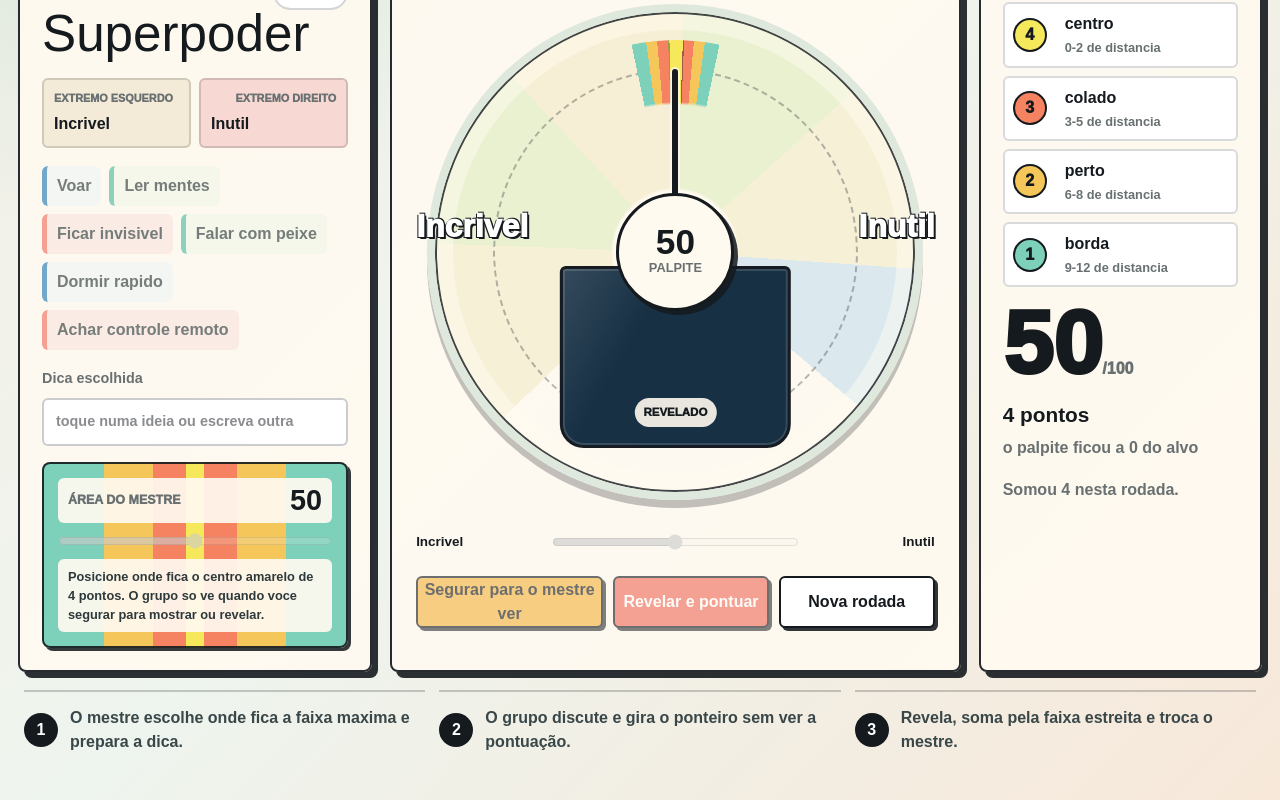
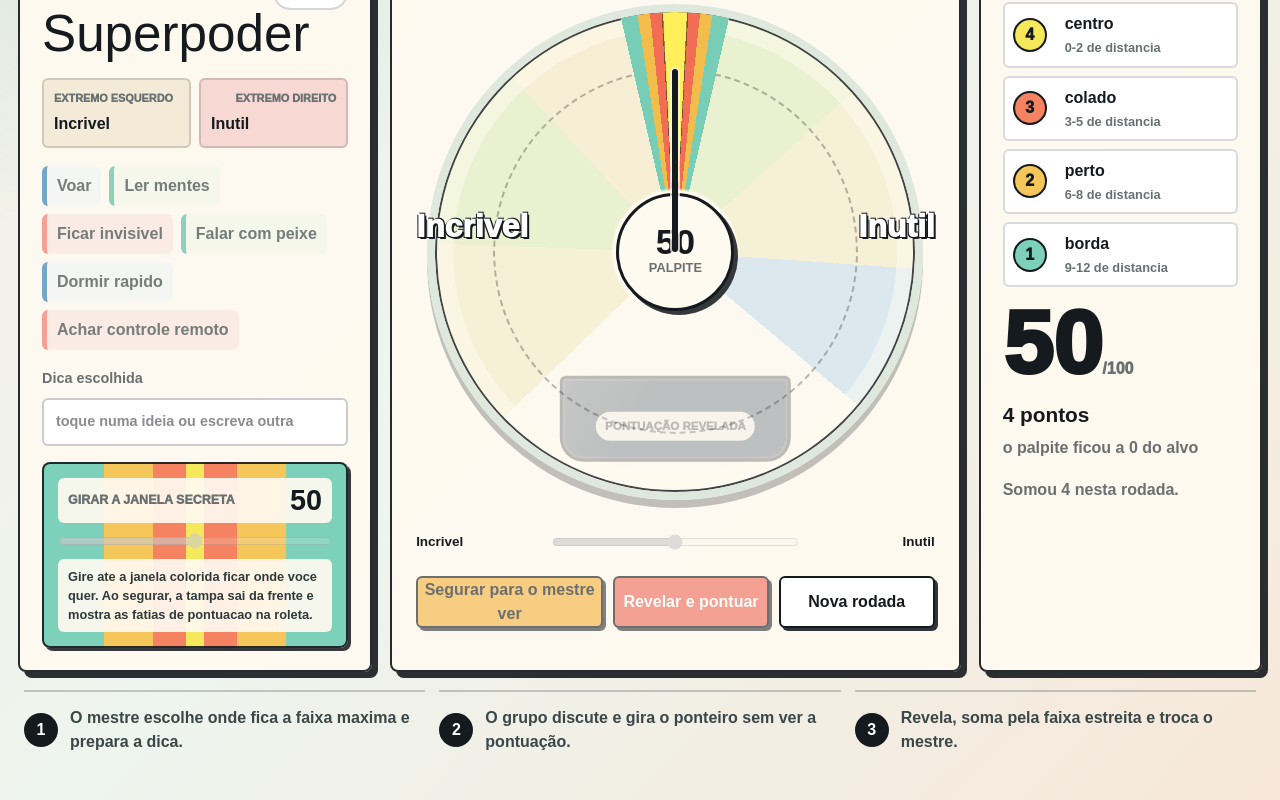
Before and after one commit to thiagwsmaia/sintonia-roleta, a Next.js app: page / in a window 1280 px wide. Both pictures are taken after a click on the button "Revelar e pontuar". Shown: the part 249-1049 px from the top of the page. Built offline with nearby package versions, Linux system fonts and the light colour scheme.

Commit message:
Reveal scoring window on wheel

```diff
--- a/app/globals.css
+++ b/app/globals.css
@@ -345,6 +345,10 @@ h2 {
   line-height: 1;
 }
 
+.master-box input[type="range"] {
+  accent-color: var(--ink);
+}
+
 .master-box small {
   padding: 8px 10px;
   border-radius: 6px;
@@ -426,24 +430,26 @@ h2 {
 
 .score-zones {
   position: absolute;
-  inset: 6%;
+  z-index: 4;
+  inset: 0;
   border-radius: 50%;
   background: conic-gradient(
-    from -12deg,
-    #7dd1bb 0deg 4deg,
-    #f5c65a 4deg 7deg,
-    #f58260 7deg 10deg,
-    #f6e85b 10deg 14deg,
-    #f58260 14deg 17deg,
-    #f5c65a 17deg 20deg,
-    #7dd1bb 20deg 24deg,
-    transparent 24deg 360deg
+    from -16deg,
+    transparent 0deg 3deg,
+    #78cdb7 3deg 7deg,
+    #f3bd4b 7deg 10deg,
+    #f16d54 10deg 13deg,
+    #fff05b 13deg 19deg,
+    #f16d54 19deg 22deg,
+    #f3bd4b 22deg 25deg,
+    #78cdb7 25deg 29deg,
+    transparent 29deg 360deg
   );
   opacity: 0;
   transform: rotate(var(--target-angle));
   transition: opacity 180ms ease;
-  -webkit-mask: radial-gradient(circle, transparent 0 49%, #000 50% 77%, transparent 78%);
-  mask: radial-gradient(circle, transparent 0 49%, #000 50% 77%, transparent 78%);
+  -webkit-mask: radial-gradient(circle, transparent 0 18%, #000 19% 88%, transparent 89%);
+  mask: radial-gradient(circle, transparent 0 18%, #000 19% 88%, transparent 89%);
 }
 
 .score-zones::after {
@@ -452,12 +458,12 @@ h2 {
   inset: 0;
   border-radius: 50%;
   background: conic-gradient(
-    from -12deg,
-    transparent 0deg 10deg,
-    rgba(21, 26, 31, 0.38) 10deg 10.35deg,
-    transparent 10.35deg 14deg,
-    rgba(21, 26, 31, 0.38) 14deg 14.35deg,
-    transparent 14.35deg 360deg
+    from -16deg,
+    transparent 0deg 12.8deg,
+    rgba(21, 26, 31, 0.48) 12.8deg 13.15deg,
+    transparent 13.15deg 18.85deg,
+    rgba(21, 26, 31, 0.48) 18.85deg 19.2deg,
+    transparent 19.2deg 360deg
   );
 }
 
@@ -469,7 +475,7 @@ h2 {
   position: absolute;
   left: 50%;
   bottom: 9%;
-  z-index: 3;
+  z-index: 6;
   display: grid;
   width: 48%;
   height: 38%;
@@ -482,6 +488,16 @@ h2 {
     linear-gradient(120deg, rgba(255, 255, 255, 0.13), transparent 34%),
     #173044;
   box-shadow: inset 0 0 0 2px rgba(255, 255, 255, 0.14);
+  transition:
+    height 180ms ease,
+    opacity 180ms ease,
+    transform 180ms ease;
+}
+
+.show-zones .privacy-shield {
+  height: 18%;
+  opacity: 0.28;
+  transform: translateX(-50%) translateY(16%);
 }
 
 .privacy-shield span {
@@ -496,7 +512,7 @@ h2 {
 
 .needle {
   position: absolute;
-  z-index: 5;
+  z-index: 8;
   left: 50%;
   bottom: 50%;
   width: 6px;
@@ -512,8 +528,8 @@ h2 {
 }
 
 .target-needle {
-  width: 4px;
-  background: #e33228;
+  width: 3px;
+  background: rgba(21, 26, 31, 0.58);
   opacity: 0;
   transform: translateX(-50%) rotate(var(--target-angle));
 }
--- a/app/page.tsx
+++ b/app/page.tsx
@@ -236,7 +236,7 @@ export default function Home() {
             </label>
             <div className="master-box">
               <div>
-                <span>Área do mestre</span>
+                <span>Girar a janela secreta</span>
                 <strong>{round.target}</strong>
               </div>
               <input
@@ -249,8 +249,8 @@ export default function Home() {
                 disabled={revealed}
               />
               <small>
-                Posicione onde fica o centro amarelo de 4 pontos. O grupo so ve
-                quando voce segurar para mostrar ou revelar.
+                Gire ate a janela colorida ficar onde voce quer. Ao segurar, a
+                tampa sai da frente e mostra as fatias de pontuacao na roleta.
               </small>
             </div>
           </aside>
@@ -265,9 +265,9 @@ export default function Home() {
                 <div className="score-zones" />
                 <div className="privacy-shield">
                   {showTarget ? (
-                    <span>{revealed ? "revelado" : "mestre vendo"}</span>
+                    <span>{revealed ? "pontuação revelada" : "tampa levantada"}</span>
                   ) : (
-                    <span>alvo escondido</span>
+                    <span>pontuação escondida</span>
                   )}
                 </div>
                 <div className="needle target-needle" />
```
Also changed, not shown: 2 other files (tests, documents, lock files or other folders).
